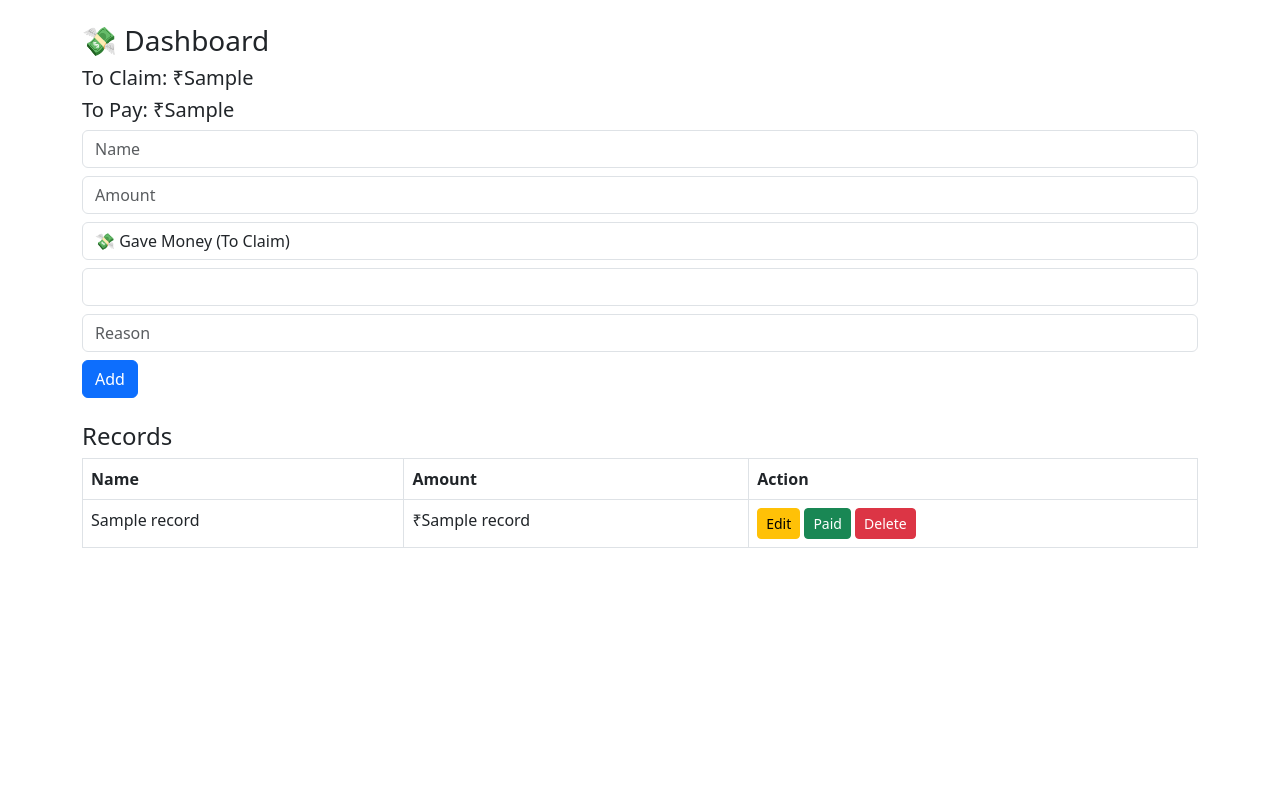
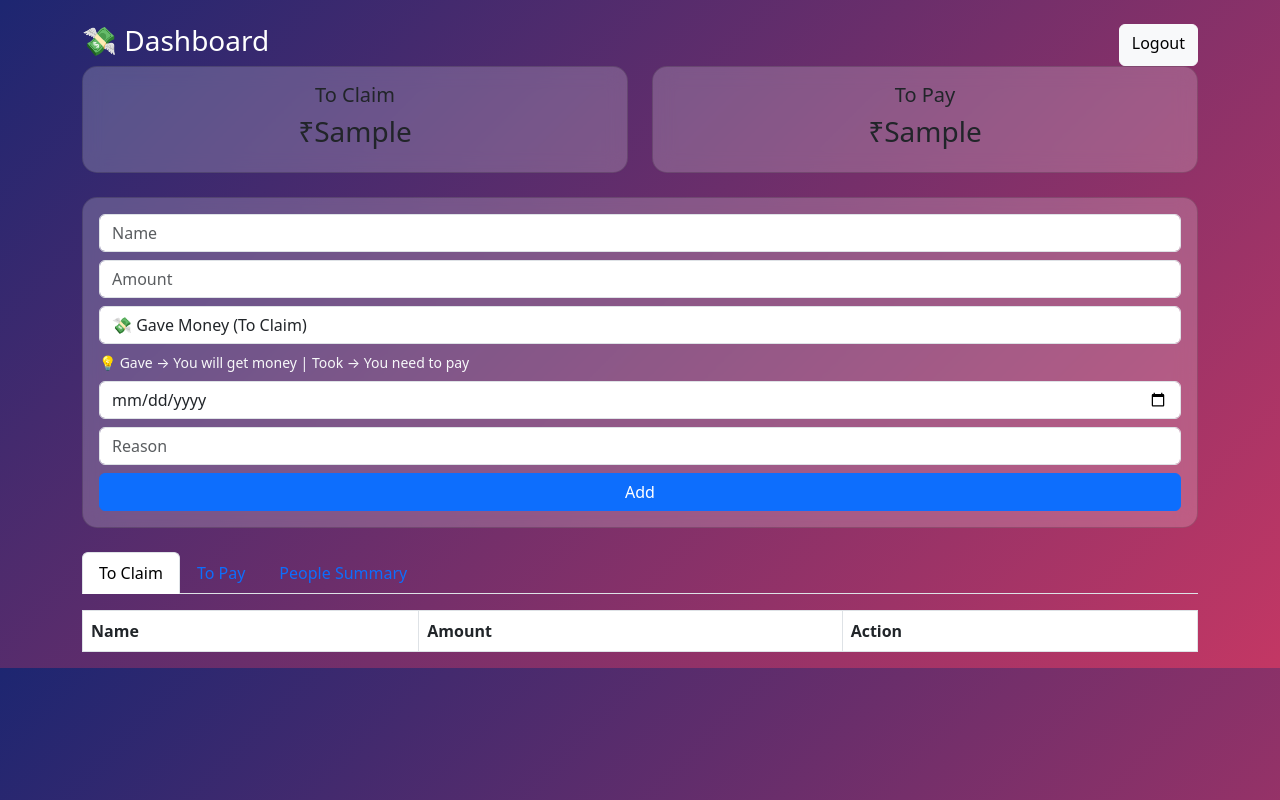
Before and after one commit to sumanb9938-cpu/money-tracker, a Flask app: template templates/index.html in a window 1280 px wide. Run offline with Flask 3, Linux system fonts and the light colour scheme; the template is opened without the code that fills it: most values are stand-ins (such as "Sample title", 1, 10 or a date in 2020); lists and menus that the app fills with data are empty; some libraries are stand-ins or nearby versions.

Commit message:
restore UI

```diff
--- a/templates/index.html
+++ b/templates/index.html
@@ -2,33 +2,95 @@
 <html>
 <head>
 <title>Money Tracker</title>
+
+<meta name="viewport" content="width=device-width, initial-scale=1">
+
 <link href="https://cdn.jsdelivr.net/npm/bootstrap@5.3.0/dist/css/bootstrap.min.css" rel="stylesheet">
+
+<style>
+body {
+    background: linear-gradient(135deg, #1d2671, #c33764);
+    color: white;
+}
+
+.card {
+    background: rgba(255,255,255,0.2);
+    backdrop-filter: blur(10px);
+    border-radius: 15px;
+}
+
+table {
+    background: white;
+    color: black;
+}
+</style>
 </head>
 
-<body class="container mt-4">
+<body>
 
+<div class="container mt-4">
+
+<div class="d-flex justify-content-between">
     <h3>💸 Dashboard</h3>
+    <a href="/logout" class="btn btn-light">Logout</a>
+</div>
 
-<h5>To Claim: ₹{{ to_claim }}</h5>
-<h5>To Pay: ₹{{ to_pay }}</h5>
+<!-- SUMMARY -->
+<div class="row mb-4">
+    <div class="col-md-6">
+        <div class="card p-3 text-center">
+            <h5>To Claim</h5>
+            <h3>₹{{ to_claim }}</h3>
+        </div>
+    </div>
 
-<form action="/add" method="POST" class="mb-4">
+    <div class="col-md-6">
+        <div class="card p-3 text-center">
+            <h5>To Pay</h5>
+            <h3>₹{{ to_pay }}</h3>
+        </div>
+    </div>
+</div>
+
+<!-- ADD FORM -->
+<form action="/add" method="POST" class="card p-3 mb-4">
+
 <input name="name" placeholder="Name" class="form-control mb-2">
-<input name="amount" placeholder="Amount" class="form-control mb-2">
+
+<input name="amount" type="number" placeholder="Amount" class="form-control mb-2">
 
 <select name="type" class="form-control mb-2">
     <option value="given">💸 Gave Money (To Claim)</option>
     <option value="received">📥 Took Money (To Return)</option>
 </select>
 
-<input name="date" class="form-control mb-2">
-<input name="reason" placeholder="Reason" class="form-control mb-2">
+<small class="text-light">
+💡 Gave → You will get money | Took → You need to pay
+</small>
 
-<button class="btn btn-primary">Add</button>
+<input name="date" type="date" class="form-control mt-2">
+
+<input name="reason" placeholder="Reason" class="form-control mt-2">
+
+<button class="btn btn-primary mt-2">Add</button>
+
 </form>
 
-<h4>Records</h4>
+<!-- TABS -->
+<ul class="nav nav-tabs mb-3">
+    <li class="nav-item">
+        <button class="nav-link active" onclick="showTab('claim')">To Claim</button>
+    </li>
+    <li class="nav-item">
+        <button class="nav-link" onclick="showTab('pay')">To Pay</button>
+    </li>
+    <li class="nav-item">
+        <button class="nav-link" onclick="showTab('people')">People Summary</button>
+    </li>
+</ul>
 
+<!-- TO CLAIM -->
+<div id="claim">
 <table class="table table-bordered">
 <tr>
     <th>Name</th>
@@ -37,18 +99,87 @@
 </tr>
 
 {% for r in records %}
+{% if r[4]=='given' and r[8]=='pending' %}
 <tr>
-<td>{{ r[2] }}</td>
-<td>₹{{ r[3] }}</td>
+    <td>💸 {{ r[2] }}</td>
+    <td class="text-success fw-bold">₹{{ r[3] }}</td>
     <td>
         <a href="/edit/{{ r[0] }}" class="btn btn-warning btn-sm">Edit</a>
         <a href="/mark_paid/{{ r[0] }}" class="btn btn-success btn-sm">Paid</a>
         <a href="/delete/{{ r[0] }}" class="btn btn-danger btn-sm">Delete</a>
     </td>
 </tr>
+{% endif %}
 {% endfor %}
+</table>
+</div>
 
+<!-- TO PAY -->
+<div id="pay" style="display:none;">
+<table class="table table-bordered">
+<tr>
+    <th>Name</th>
+    <th>Amount</th>
+    <th>Action</th>
+</tr>
+
+{% for r in records %}
+{% if r[4]=='received' and r[8]=='pending' %}
+<tr>
+    <td>📥 {{ r[2] }}</td>
+    <td class="text-danger fw-bold">₹{{ r[3] }}</td>
+    <td>
+        <a href="/edit/{{ r[0] }}" class="btn btn-warning btn-sm">Edit</a>
+        <a href="/mark_paid/{{ r[0] }}" class="btn btn-success btn-sm">Paid</a>
+        <a href="/delete/{{ r[0] }}" class="btn btn-danger btn-sm">Delete</a>
+    </td>
+</tr>
+{% endif %}
+{% endfor %}
 </table>
+</div>
+
+<!-- PEOPLE SUMMARY -->
+<div id="people" style="display:none;">
+<table class="table table-bordered">
+<tr>
+    <th>Name</th>
+    <th>Status</th>
+</tr>
+
+{% for p in people %}
+<tr>
+    <td>{{ p[0] }}</td>
+    <td>
+        {% set balance = p[1] - p[2] %}
+        {% if balance > 0 %}
+            <span class="text-success fw-bold">You will get ₹{{ balance }}</span>
+        {% elif balance < 0 %}
+            <span class="text-danger fw-bold">You owe ₹{{ -balance }}</span>
+        {% else %}
+            Settled
+        {% endif %}
+    </td>
+</tr>
+{% endfor %}
+</table>
+</div>
+
+</div>
+
+<script>
+function showTab(tab){
+    document.getElementById('claim').style.display='none';
+    document.getElementById('pay').style.display='none';
+    document.getElementById('people').style.display='none';
+
+    document.getElementById(tab).style.display='block';
+
+    let tabs = document.querySelectorAll(".nav-link");
+    tabs.forEach(btn => btn.classList.remove("active"));
+    event.target.classList.add("active");
+}
+</script>
 
 </body>
 </html>
```
Lines whose indentation alone changed are shown as unchanged.
